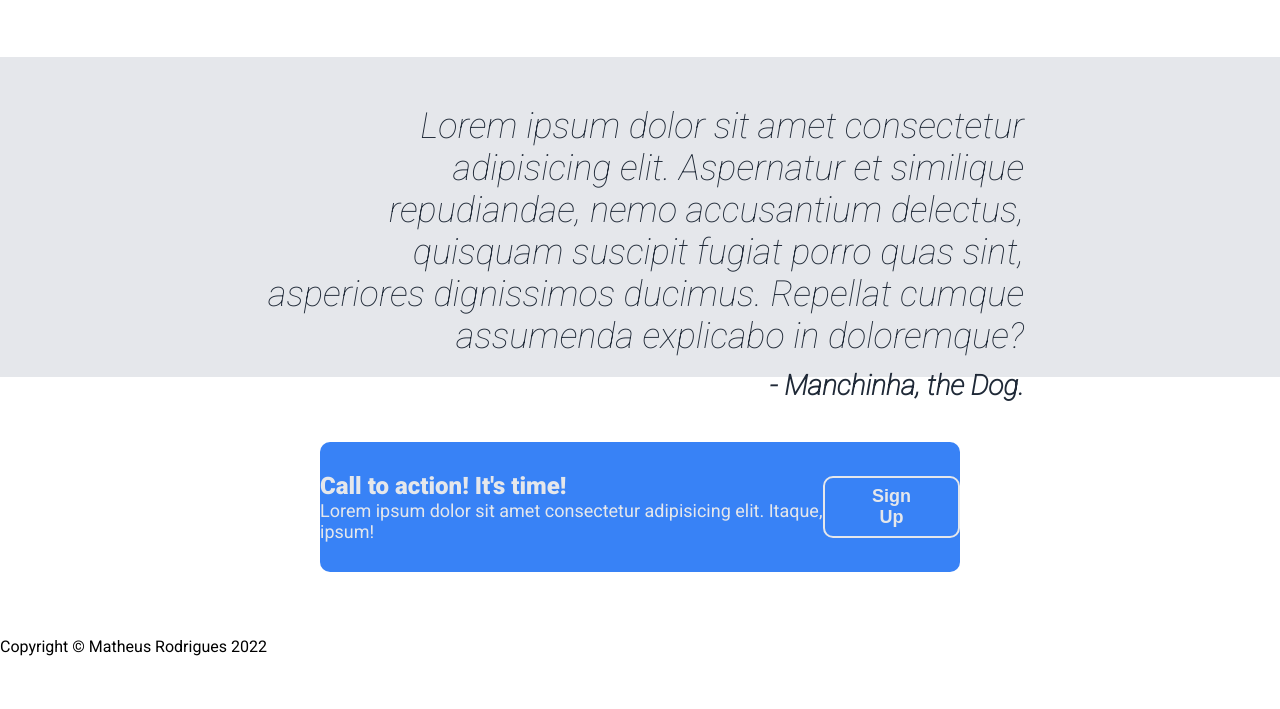
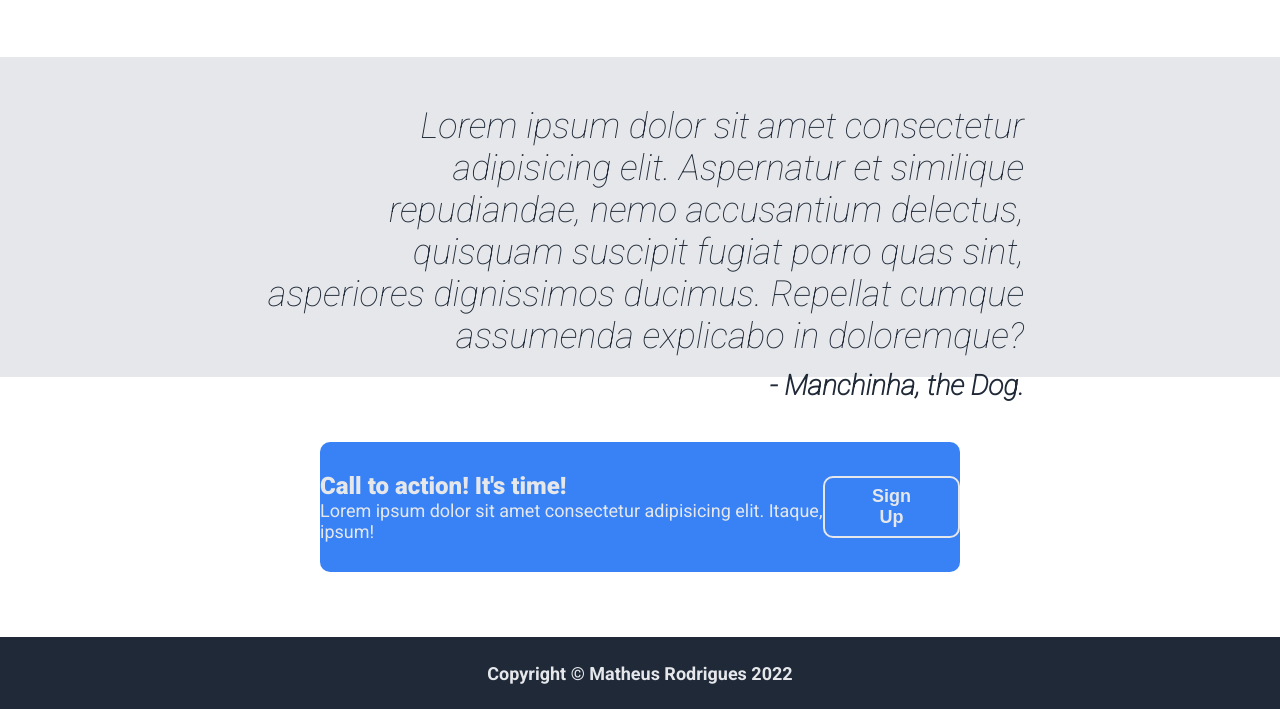
Before and after one commit to rmathr/odin-landing-page, a plain HTML site: page index.html in a window 1280 px wide. Shown: the part 836-1545 px from the top of the page. Before the commit the page ends 1492 px from the top, so only its background shows below. Drawn offline with Linux system fonts and the light colour scheme.

Commit message:
Style footer

```diff
--- a/index.html
+++ b/index.html
@@ -64,7 +64,7 @@
         </div>
     </section>
     <footer class="footer-info">
-        Copyright © Matheus Rodrigues 2022
+        <p>Copyright © Matheus Rodrigues 2022</p>
     </footer>
 
 
--- a/style.css
+++ b/style.css
@@ -198,3 +198,14 @@ a {
     border: 2px solid #E5E7EB;
     font-weight: 700;
 }
+
+.footer-info {
+    height: 72px;
+    background-color: #1F2937;
+    display: flex;
+    justify-content: center;
+    align-items: center;
+    color: #E5E7EB;
+    font-size: 18px;
+    font-weight: 700;
+}
```
